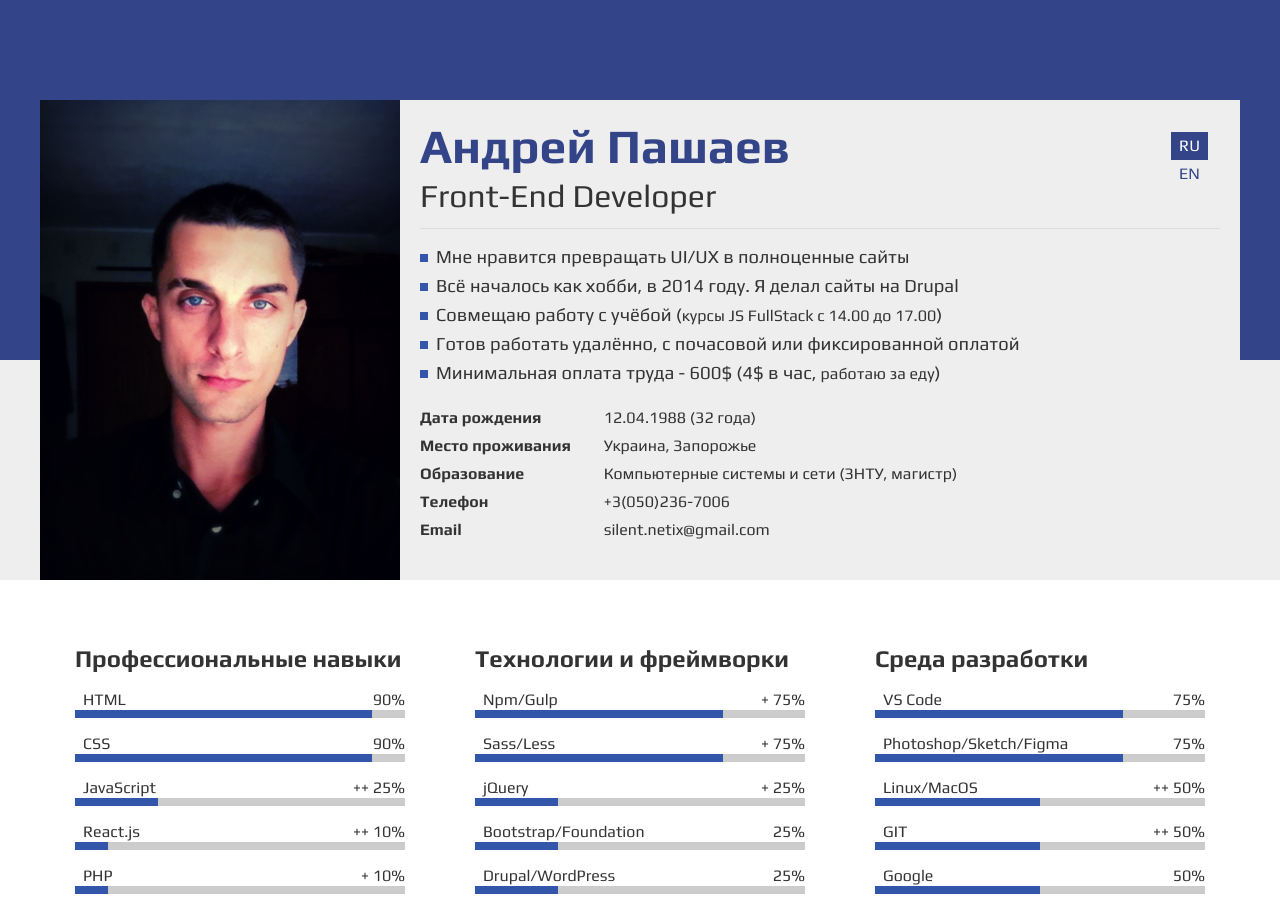
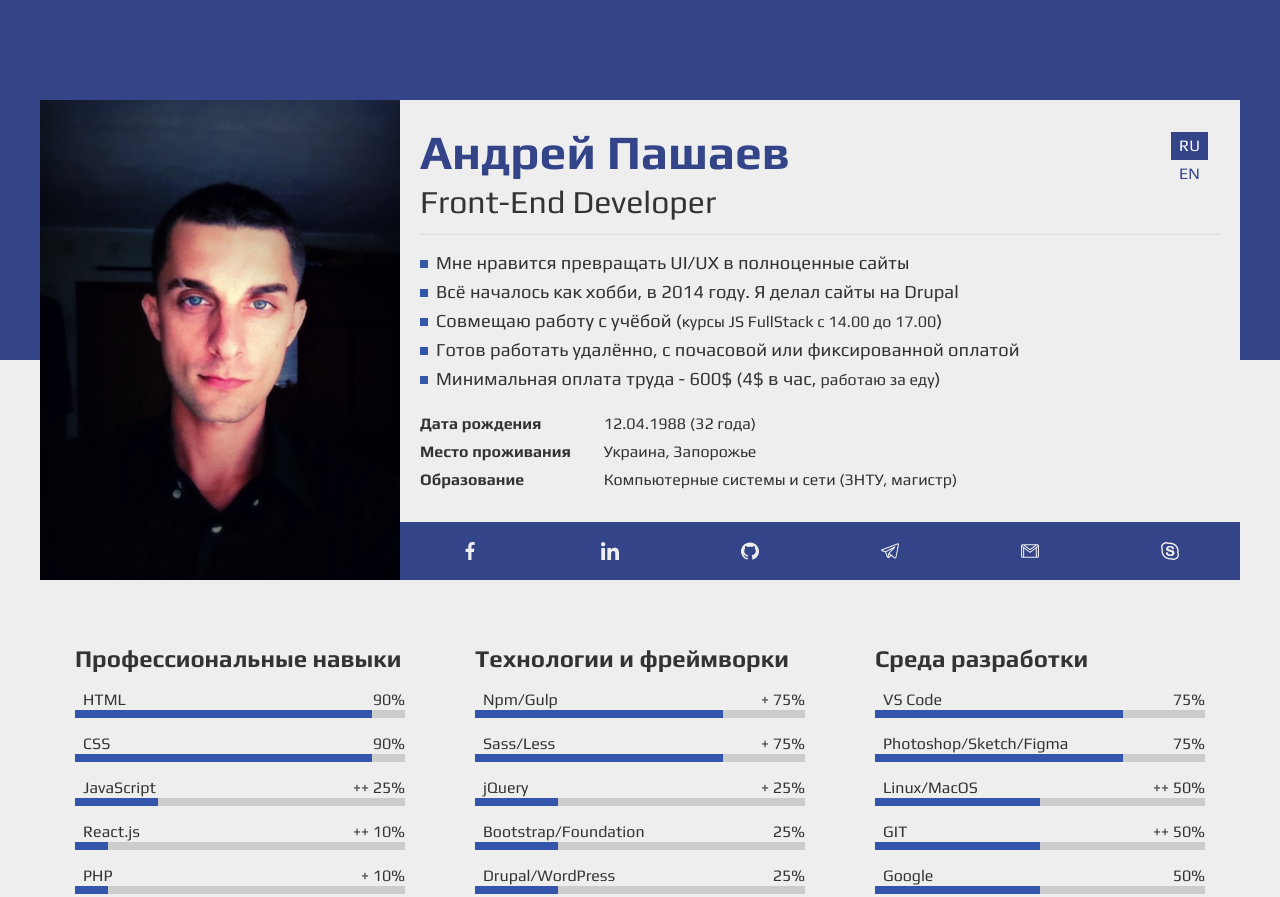
Before and after one commit to andrewsilent/portfolio, a plain HTML site: page index.html in a window 1280 px wide. Shown: the top 897 px of the page. Drawn offline with Linux system fonts and the light colour scheme.

Commit message:
add contacts

```diff
--- a/assets/css/style.css
+++ b/assets/css/style.css
@@ -71,7 +71,7 @@ body {
     flex-direction: row-reverse;
     flex-wrap: wrap;
     justify-content: center;
-    align-items: center;
+    align-items: flex-end;
     background-color: #EEE;
     position: relative;
     z-index: 1;
@@ -150,8 +150,44 @@ body {
     height: inherit;
 }
 
+.section-intro .contacts {
+    background-color: #348;
+    margin-top: 2rem;
+    margin-left: -1.25rem;
+    margin-right: -1.25rem;
+}
+
+.section-intro .contacts .list {
+    display: flex;
+    justify-content: space-around;
+    flex-wrap: wrap;
+    font-size: 0;
+}
+
+.section-intro .contacts .item + .item {
+    /* margin-left: 2rem; */
+}
+
+.section-intro .contacts .link {
+    display: inline-block;
+    background-color: transparent;
+    background-image: initial;
+    transition: all 0.5s ease 0s;
+}
+
+.section-intro .contacts .link:hover {
+    /* background-color: rgba(0,0,0,0.1); */
+    transition: all 0.5s ease 0s;
+    background-image: linear-gradient(90deg, rgba(51,85,170,0) 0%, rgba(0,0,0,0.1) 50%, rgba(51,85,170,0) 100%);
+}
+
+.section-intro .contacts .icon {
+    max-width: 1.125rem;
+    padding: 1.25rem;
+    box-sizing: content-box;
+}
+
 .section-skills {
-    background-color: #FFF;
     padding: 3rem 0;
 }
 
--- a/index.html
+++ b/index.html
@@ -43,12 +43,22 @@
                                         сети
                                         (ЗНТУ, магистр)</span>
                                 </li>
-                                <li class="item">
+                                <!-- <li class="item">
                                     <span class="param">Телефон</span> <span class="value">+3(050)236-7006</span>
                                 </li>
                                 <li class="item">
                                     <span class="param">Email</span> <span class="value">silent.netix@gmail.com</span>
-                                </li>
+                                </li> -->
+                            </ul>
+                        </div>
+                        <div class="contacts">
+                            <ul class="list">
+                                <li class="item"><a class="link" href="https://www.facebook.com/silent.netix/"><img src="assets/img/facebook.svg" alt="facebook" class="icon"></a></li>
+                                <li class="item"><a class="link" href="https://www.linkedin.com/in/andrew-silent/"><img src="assets/img/linkedin.svg" alt="linkedin" class="icon"></a></li>
+                                <li class="item"><a class="link" href="https://github.com/andrewsilent"><img src="assets/img/github.svg" alt="github" class="icon"></a></li>
+                                <li class="item"><a class="link" href="tg://resolve?domain=andrewsilent"><img src="assets/img/telegram.svg" alt="telegram" class="icon"></a></li>
+                                <li class="item"><a class="link" href="mailto:silent.netix@gmail.com"><img src="assets/img/gmail.svg" alt="gmail" class="icon"></a></li>
+                                <li class="item"><a class="link" href="Skype:silent.netix?chat"><img src="assets/img/skype.svg" alt="skype" class="icon"></a></li>
                             </ul>
                         </div>
                         <div class="language-list">
@@ -67,6 +77,7 @@
                             alt="Andrew Silent Junior Front-End Developer" class="photo">
                     </div>
                 </div>
+
             </div>
         </section>
         <section class="section-skills">
```
Also changed, not shown: assets/img/facebook.svg (added), assets/img/github.svg (added), assets/img/gmail.svg (added), assets/img/linkedin.svg (added), assets/img/skype.svg (added), assets/img/telegram.svg (added).
